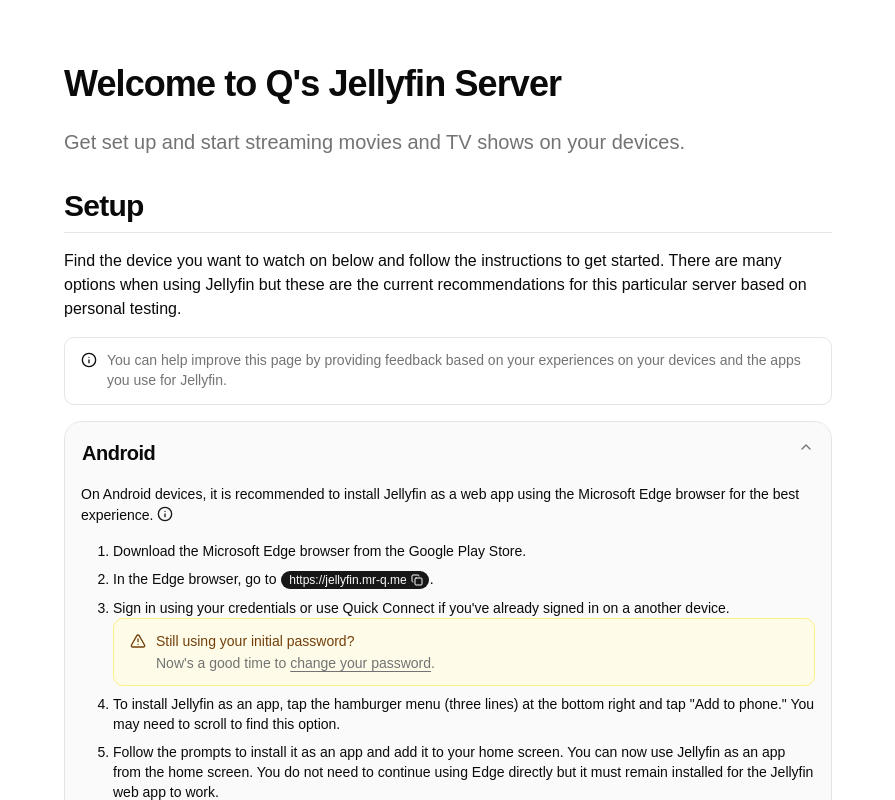
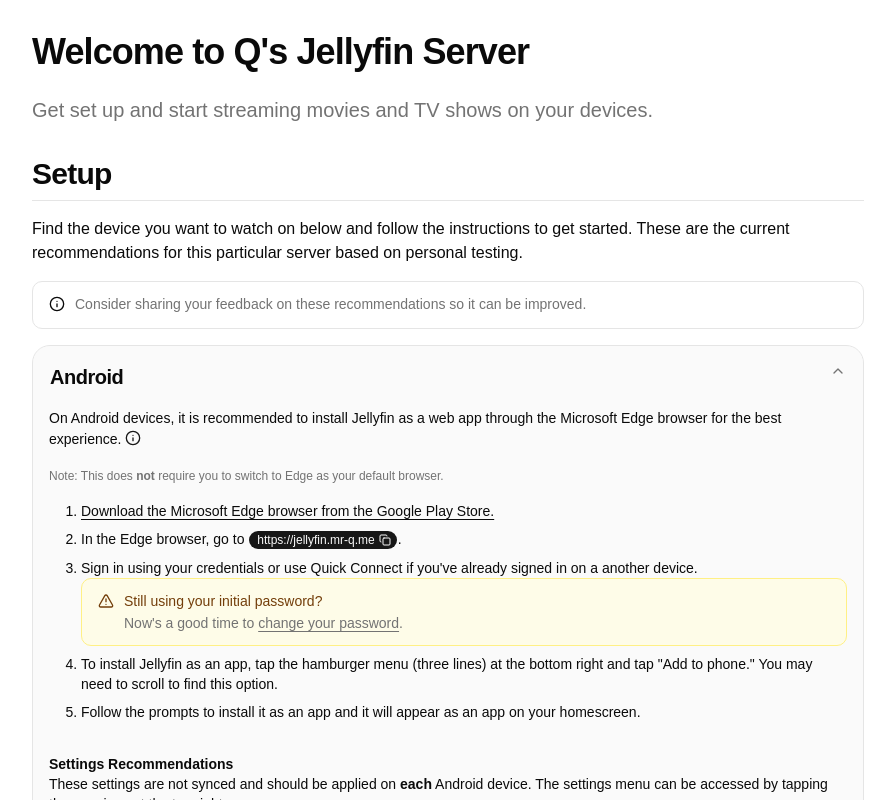
Before and after one commit to MrCapitalQ/SiteQ, a React (Vite) app: page /jellyfin/welcome in a window 1280 px wide. Both pictures are taken after a click on the button "Android". Shown: the top 800 px of the page, without its empty margins (192-1087 px from the left). Built offline with nearby package versions, Linux system fonts and the light colour scheme.

Commit message:
Improve Jellyfin setup instructions.

```diff
--- a/src/components/jellyfin-welcome.tsx
+++ b/src/components/jellyfin-welcome.tsx
@@ -21,16 +21,14 @@ export function JellyfinWelcome() {
       <div className="flex flex-col space-y-4">
         <h2>Setup</h2>
         <p>
-          Find the device you want to watch on below and follow the instructions to get started. There are many options
-          when using Jellyfin but these are the current recommendations for this particular server based on personal
-          testing.
+          Find the device you want to watch on below and follow the instructions to get started. These are the current
+          recommendations for this particular server based on personal testing.
         </p>
 
         <Alert>
           <InfoIcon />
           <AlertDescription className="text-pretty">
-            You can help improve this page by providing feedback based on your experiences on your devices and the apps
-            you use for Jellyfin.
+            Consider sharing your feedback on these recommendations so it can be improved.
           </AlertDescription>
         </Alert>
 
@@ -39,18 +37,33 @@ export function JellyfinWelcome() {
             <AccordionTrigger><h4>Android</h4></AccordionTrigger>
             <AccordionContent>
               <div className="text-pretty">
-                On Android devices, it is recommended to install Jellyfin as a web app using the Microsoft Edge browser
-                for the best experience.
+                <p>On Android devices, it is recommended to install Jellyfin as a web app through the Microsoft Edge
+                  browser for the best experience.
 
                   <InfoHint>
-                  On Android, the Edge browser supports a wider range of media formats compared to other browsers or
-                  the official apps. This results in more content being able to be played directly without the need for
-                  "transcoding." Transcoding can strain the server and lead to playback issues like loss of HDR.
+                    <p>
+                      Using a browser avoids known bugs with the official app and adds the ability for
+                      picture-in-picture and background playback.
+                    </p>
+                    <p>
+                      Edge is the recommended browser because it can play more media formats directly compared to other
+                      browsers like Chrome and Firefox. This avoids the need for "transcoding" where it can strain
+                      the server and lead to playback issues like loss of HDR.
+                    </p>
                   </InfoHint>
+                </p>
+
+                <small className="muted">
+                  Note: This does <b>not</b> require you to switch to Edge as your default browser.
+                </small>
               </div>
 
               <ol className="list-decimal ml-8 my-4 space-y-2">
-                <li>Download the Microsoft Edge browser from the Google Play Store.</li>
+                <li className="text-pretty">
+                  <a href="https://play.google.com/store/apps/details?id=com.microsoft.emmx">
+                    Download the Microsoft Edge browser from the Google Play Store.
+                  </a>
+                </li>
                 <li>
                   In the Edge browser, go to <JellyfinLinkBadge />.
                 </li>
@@ -64,60 +77,40 @@ export function JellyfinWelcome() {
                   to phone." You may need to scroll to find this option.
                 </li>
                 <li>
-                  Follow the prompts to install it as an app and add it to your home screen. You can now use Jellyfin
-                  as an app from the home screen. You do not need to continue using Edge directly but it must remain
-                  installed for the Jellyfin web app to work.
+                  Follow the prompts to install it as an app and it will appear as an app on your homescreen.
                 </li>
               </ol>
 
-              <div className="font-bold mt-8">Recommended Adjustments</div>
-              Tap the user icon in the top right to open the menu.
+              <div className="font-bold mt-8">Settings Recommendations</div>
+              These settings are not synced and should be applied on <b>each</b> Android device. The settings menu can
+              be accessed by tapping the user icon at the top right.
 
               <ul className="mt-0">
-                <li>In the "Playback" settings page, adjust the following.
-                  <ul className="my-0">
                 <li className="text-pretty">
-                      Under the "Audio Settings" section, set "Maximum Allowed Audio Channels" to "Stereo."
-
-                      <InfoHint>
-                        This prevents an issue with some content not playing due to a bug in the mobile version of
-                        Edge. This can be reverted to "Auto" when the bug is fixed.
-                      </InfoHint>
-                    </li>
-                    <li className="text-pretty">
-                      Under the "Advanced" section, check "Prefer fMP4-HLS Media Container" checkbox.
-
-                      <InfoHint>This allows proper streaming of HDR and Dolby Vision content.</InfoHint>
-                    </li>
-                  </ul>
-                </li>
-                <li>In the "Subtitles" settings page, adjust the following.
-                  <ul className="my-0">
-                    <li className="text-pretty">
-                      Check the "Experimental PGS subtitle rendering" checkbox.
+                  If you plan on using subtitles, go to the "Subtitles" settings page, check the "Experimental PGS
+                  subtitle rendering" checkbox.
 
                   <InfoHint>
                     This allows displaying subtitles in PGS format without losing HDR or Dolby Vision.
                   </InfoHint>
                 </li>
               </ul>
-                </li>
-              </ul>
 
-              <small className="muted">
-                These adjustments are highly recommended adjustments based on trial and error on my personal Android
-                device but revert these one at a time if you experience any issues.
-              </small>
+              <RecommendedSettingsDisclaimer />
             </AccordionContent>
           </AccordionItem>
           <AccordionItem value="iOS">
             <AccordionTrigger><h4>iPhone or iPad</h4></AccordionTrigger>
             <AccordionContent>
               On iPhone and iPad, there are currently no specific recommendations. However, the official Jellyfin app
-              is available. Please share your experiences on these devices to help improve this section.
+              is available.
 
               <ol className="list-decimal ml-8 my-4 space-y-2">
-                <li>Download the Jellyfin app from the App Store.</li>
+                <li>
+                  <a href="https://apps.apple.com/us/app/jellyfin-mobile/id1480192618">
+                    Download the Jellyfin app from the App Store.
+                  </a>
+                </li>
                 <li>
                   Open the app, enter <JellyfinLinkBadge /> as the server address, and connect.
                 </li>
@@ -147,36 +140,31 @@ export function JellyfinWelcome() {
                 </li>
               </ol>
 
-              <div className="font-bold mt-8">Recommended Adjustments</div>
-              Select the user icon in the top right to open the menu.
+              <div className="font-bold mt-8">Settings Recommendations</div>
+              These settings are not synced and should be applied on <b>each</b> LG TV. The settings menu can be
+              accessed by selecting the user icon at the top right.
 
               <ul className="mt-0">
-                <li>In the "Playback" settings page, adjust the following.
-                  <ul className="my-0">
                 <li className="text-pretty">
-                      Under the "Advanced" section, check "Prefer fMP4-HLS Media Container" checkbox.
+                  Go to the "Playback" settings page and in the "Advanced" section, check the "Prefer fMP4-HLS Media
+                  Container" checkbox.
 
-                      <InfoHint>This allows proper streaming of HDR and Dolby Vision content.</InfoHint>
+                  <InfoHint>
+                    This fixes a black screen being display during playback and is required for proper streaming of
+                    Dolby Vision content.
+                  </InfoHint>
                 </li>
-                  </ul>
-                </li>
-                <li>In the "Subtitles" settings page, adjust the following.
-                  <ul className="my-0">
                 <li className="text-pretty">
-                      Check the "Experimental PGS subtitle rendering" checkbox.
+                  If you plan on using subtitles, go to the "Subtitles" settings page, check the "Experimental PGS
+                  subtitle rendering" checkbox.
 
                   <InfoHint>
                     This allows displaying subtitles in PGS format without losing HDR or Dolby Vision.
                   </InfoHint>
                 </li>
               </ul>
-                </li>
-              </ul>
 
-              <small className="muted">
-                These adjustments are highly recommended adjustments based on trial and error on my personal LG TV but
-                revert these one at a time if you experience any issues.
-              </small>
+              <RecommendedSettingsDisclaimer />
             </AccordionContent>
           </AccordionItem>
           <AccordionItem value="googleTV">
@@ -209,9 +197,11 @@ export function JellyfinWelcome() {
                 </li>
               </ol>
 
-              <div className="font-bold mt-8">Recommended Adjustments</div>
-              Select the "Settings" menu item in the left sidebar then "Advanced Settings."
+              <div className="font-bold mt-8">Settings Recommendations</div>
+              These settings are not synced and should be applied on <b>each</b> Google TV-based device. These settings
+              can be accessed from left sidebar then "Advanced Settings."
 
+              {/* TODO: Start with fresh install of Wholphin and confirm these need to be set */}
               <ul className="mt-0">
                 <li>Under the "Playback Backend" section, adjust the following.
                   <ul className="my-0">
@@ -230,14 +220,14 @@ export function JellyfinWelcome() {
                       </InfoHint>
                     </li>
                     <li className="text-pretty">
-                      Enable the "Direct play AAS subtitles" toggle.
+                      If you plan on using subtitles, enable the "Direct play AAS subtitles" toggle.
 
                       <InfoHint>
                         This allows displaying subtitles in ASS format without losing HDR or Dolby Vision.
                       </InfoHint>
                     </li>
                     <li className="text-pretty">
-                      Enable the "Direct play PGS subtitles" toggle.
+                      If you plan on using subtitles, enable the "Direct play PGS subtitles" toggle.
 
                       <InfoHint>
                         This allows displaying subtitles in PGS format without losing HDR or Dolby Vision.
@@ -247,18 +237,14 @@ export function JellyfinWelcome() {
                 </li>
               </ul>
 
-              <small className="muted">
-                These adjustments are highly recommended adjustments based on trial and error on my personal Google TV
-                but revert these one at a time if you experience any issues.
-              </small>
+              <RecommendedSettingsDisclaimer />
             </AccordionContent>
           </AccordionItem>
           <AccordionItem value="tizen">
             <AccordionTrigger><h4>Samsung TV with Tizen</h4></AccordionTrigger>
             <AccordionContent>
               On Samsung TVs running Tizen, there are currently no specific recommendations. However the official
-              Jellyfin app is available on supported models. Please share your experiences on these devices to help
-              improve this section.
+              Jellyfin app is available on supported models.
 
               <ol className="list-decimal ml-8 my-4 space-y-2">
                 <li>Search for Jellyfin in the apps catalog and install the app.</li>
@@ -282,16 +268,26 @@ export function JellyfinWelcome() {
           <AccordionItem value="windows">
             <AccordionTrigger><h4>Windows</h4></AccordionTrigger>
             <AccordionContent>
-              <div className="text-pretty">
-                On Windows devices, it is recommended to access Jellyfin using the Microsoft Edge browser for the best
-                experience.
+              <p className="text-pretty">
+                On Windows devices, it is recommended to access Jellyfin through the Microsoft Edge browser for the
+                best experience.
 
                 <InfoHint>
-                  On Windows, the Edge browser supports a wider range of media formats compared to other browsers or
-                  the official apps. This results in more content being able to be played directly without the need for
-                  "transcoding." Transcoding can strain the server and lead to playback issues like loss of HDR.
+                  <p>
+                    Using a browser avoids known bugs with the official app and adds the ability for picture-in-picture
+                    and HDR playback.
+                  </p>
+                  <p>
+                    Edge is the recommended browser because it can play more media formats directly compared to other
+                    browsers like Chrome and Firefox. This avoids the need for "transcoding" where it can strain
+                    the server and lead to playback issues like loss of HDR.
+                  </p>
                 </InfoHint>
-              </div>
+              </p>
+
+              <small className="muted">
+                Note: This does <b>not</b> require you to switch to Edge as your default browser.
+              </small>
 
               <ol className="list-decimal ml-8 my-4 space-y-2">
                 <li>
@@ -313,15 +309,25 @@ export function JellyfinWelcome() {
           <AccordionItem value="mac">
             <AccordionTrigger><h4>MacOS</h4></AccordionTrigger>
             <AccordionContent>
-              <div className="text-pretty">
+              <p className="text-pretty">
                 On MacOS devices, there are currently no specific recommendations. However, Jellyfin can be accessed
-                using the Safari browser. Please share your experiences on these devices to help improve this section.
+                using the Safari browser.
 
                 <InfoHint>
+                  <p>
+                    Using a browser avoids known bugs with the official app and adds the ability for picture-in-picture
+                    and HDR playback.
+                  </p>
+                  <p>
                     According to the official Jellyfin documentation, the Safari browser has the most complete support
-                  for HDR content compared to other browsers while the official app does not support HDR at all.
+                    for HDR content compared to other browsers
+                  </p>
                 </InfoHint>
-              </div>
+              </p>
+
+              <small className="muted">
+                Note: This does <b>not</b> require you to switch to Safari as your default browser.
+              </small>
 
               <ol className="list-decimal ml-8 my-4 space-y-2">
                 <li>
@@ -428,3 +434,12 @@ function InfoHint({ children }: { children: ReactNode }) {
     </HoverCard>
   )
 }
+
+function RecommendedSettingsDisclaimer() {
+  return (
+    <small className="muted">
+      Settings recommendations are highly suggested based on trial and error but your experience may vary.
+      Revert settings to defaults if you encounter issues.
+    </small>
+  )
+}
--- a/src/components/ui/page.tsx
+++ b/src/components/ui/page.tsx
@@ -2,6 +2,6 @@ import { cn } from "@/lib/utils";
 
 export function Page({ className, ...props }: React.ComponentProps<"div">) {
     return (
-        <div className={cn("h-full w-full max-w-4xl mx-auto p-8 sm:p-16", className)} {...props}></div>
+        <div className={cn("h-full w-full max-w-4xl mx-auto p-4 sm:p-8", className)} {...props}></div>
     );
 }
```
Also changed, not shown: 1 other file (tests, documents, lock files or other folders). Lines whose indentation alone changed are shown as unchanged.
